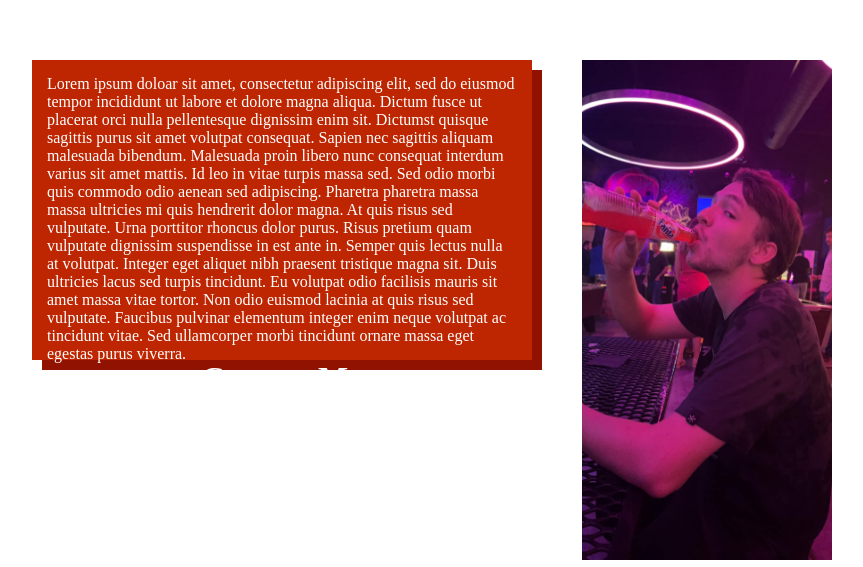
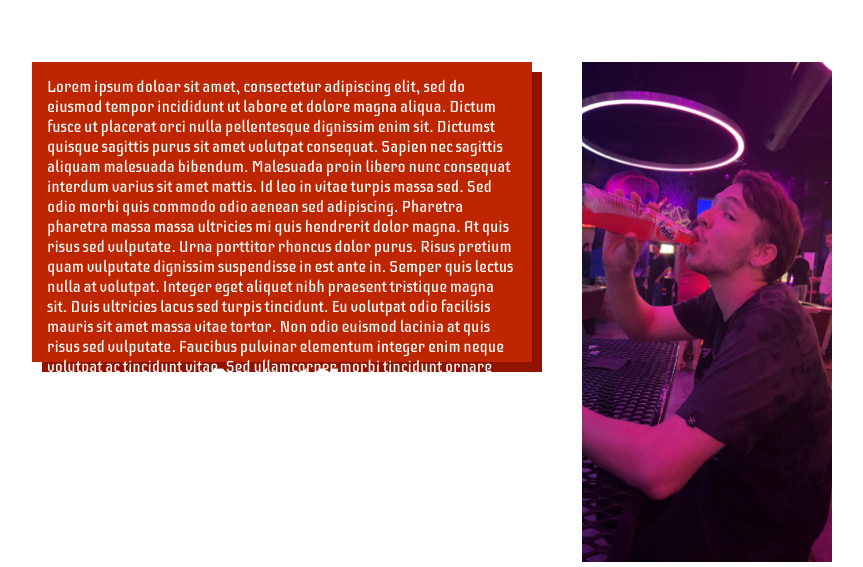
Before and after one commit to RazorzMcLazorz/portfolio2023, a Next.js app: page /Landing/parts/AboutMe/AboutMe in a window 1280 px wide. Shown: the part 233-800 px from the top of the page, without its empty margins (208-1071 px from the left). Built offline with nearby package versions, Linux system fonts and the light colour scheme.

Commit message:
font style added

```diff
--- a/src/pages/index.tsx
+++ b/src/pages/index.tsx
@@ -1,12 +1,9 @@
 import Head from 'next/head'
 import Image from 'next/image'
-import { Inter } from 'next/font/google'
 import styles from '@/styles/Home.module.css'
 import mountainsSunset from '@/assets/mountainsSunset.svg'
 import Landing from '@/pages/Landing/Landing'
 import Navbar from '@/components/Navbar/Navbar'
-
-const inter = Inter({ subsets: ['latin'] })
 
 export default function Home() {
   return (
--- a/src/styles/Home.module.css
+++ b/src/styles/Home.module.css
@@ -2,9 +2,6 @@
   display: flex;
   flex-direction: column;
   margin: 0;
-  font-family: 'Iceberg';
-  -webkit-font-smoothing: antialiased;
-  -moz-osx-font-smoothing: grayscale;
   background-color: var(--bg-color);
 }
 
@@ -14,6 +11,8 @@
 
 .sunsetMountains {
   position: absolute;
+  top: -64px;
+  width: 100%;
   z-index: 0;
 }
 
--- a/src/styles/globals.css
+++ b/src/styles/globals.css
@@ -22,8 +22,18 @@
   }
 }
 
+@font-face {
+  font-family: 'Iceberg';
+  src: url('../assets/Iceberg/Iceberg-Regular.ttf') format('truetype');
+  font-weight: normal;
+  font-style: normal;
+}
+
 * {
   box-sizing: border-box;
   padding: 0;
   margin: 0;
+  font-family: 'Iceberg', sans-serif;
+  -webkit-font-smoothing: antialiased;
+  -moz-osx-font-smoothing: grayscale;
 }
```
Also changed, not shown: src/assets/Iceberg/Iceberg-Regular.ttf (added), src/assets/Iceberg/OFL.txt (added).
